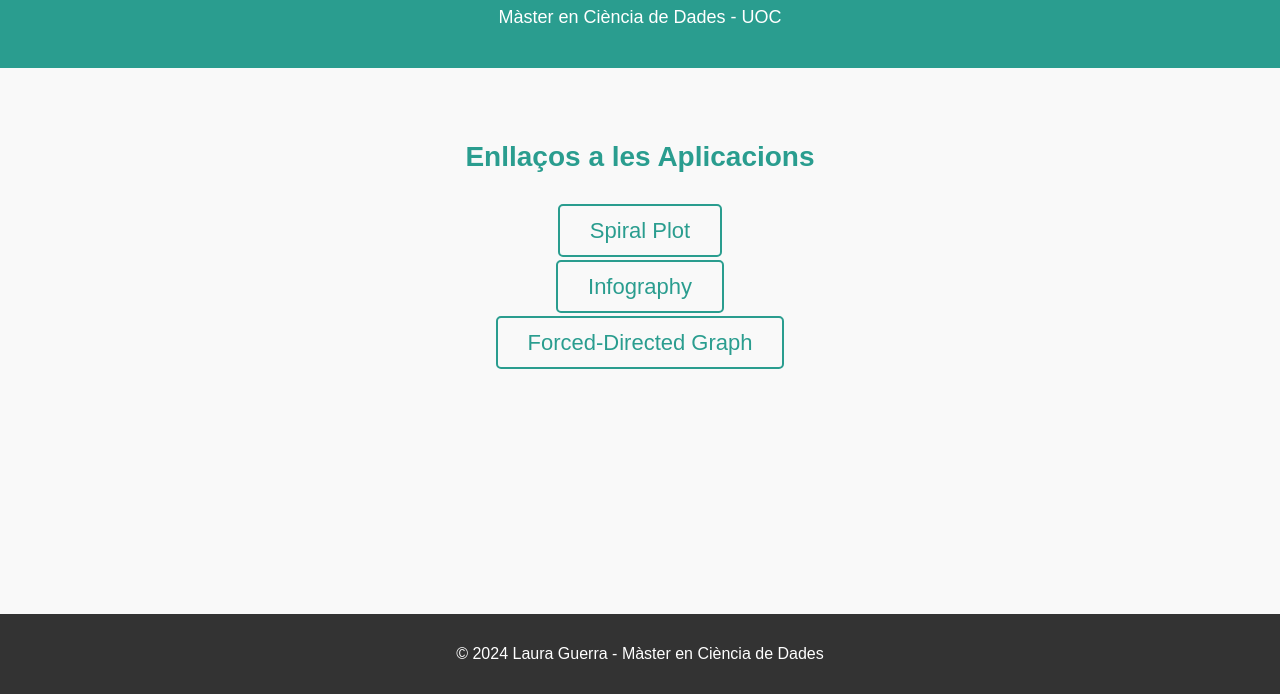
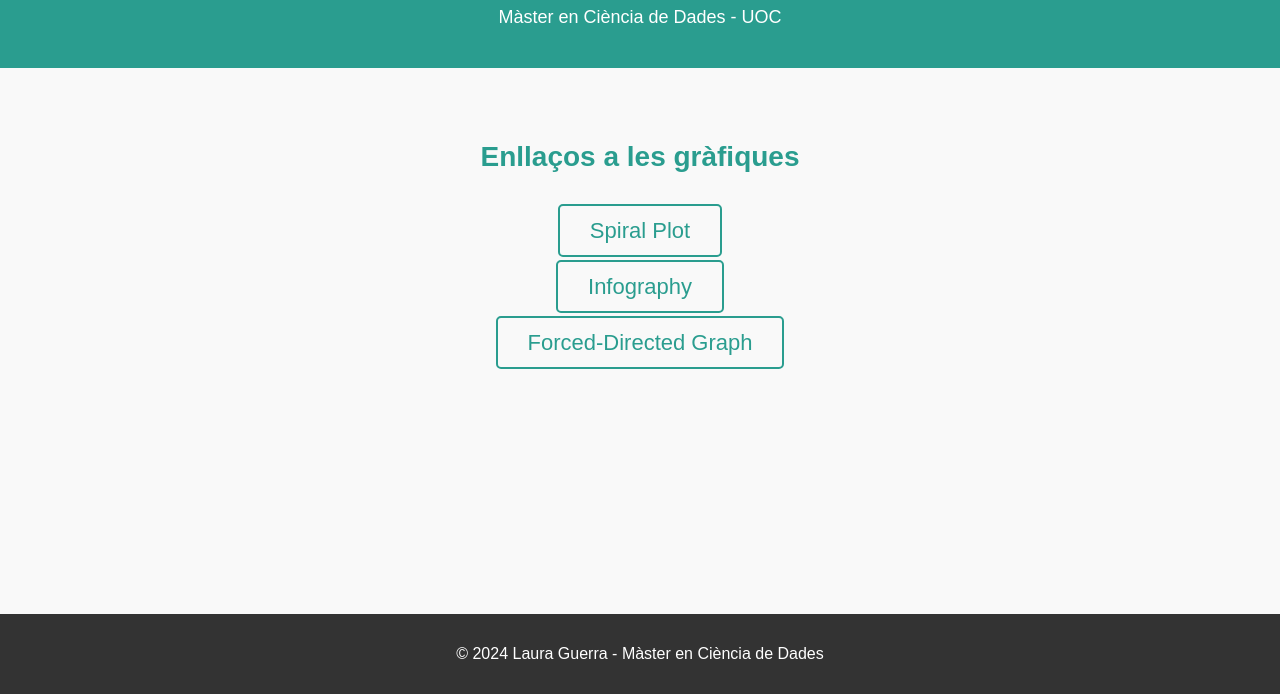
Before and after one commit to Laura-Guerra/Laura-Guerra.github.io, a plain HTML site: page index.html in a window 1280 px wide. Shown: the part 106-800 px from the top of the page. Drawn offline with Linux system fonts and the light colour scheme.

Commit message:
Update index.html

```diff
--- a/index.html
+++ b/index.html
@@ -79,7 +79,7 @@
 </header>
 
 <main>
-    <h2>Enllaços a les Aplicacions</h2>
+    <h2>Enllaços a les gràfiques</h2>
     <ul>
         <li><a href="https://laura-guerra.github.io/spiral-plot" target="_blank">Spiral Plot</a></li>
         <li><a href="https://laura-guerra.github.io/infography" target="_blank">Infography</a></li>
```
